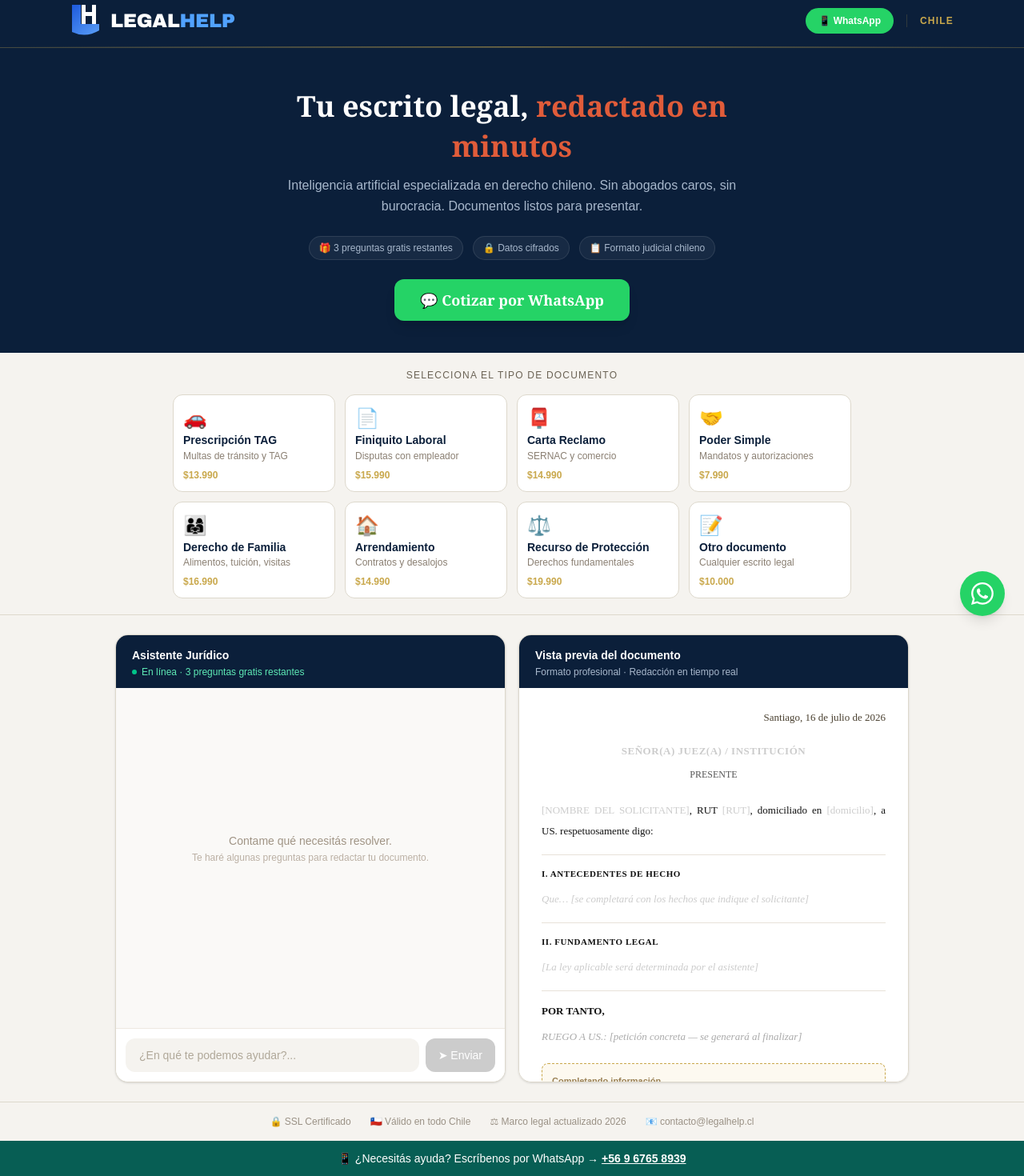
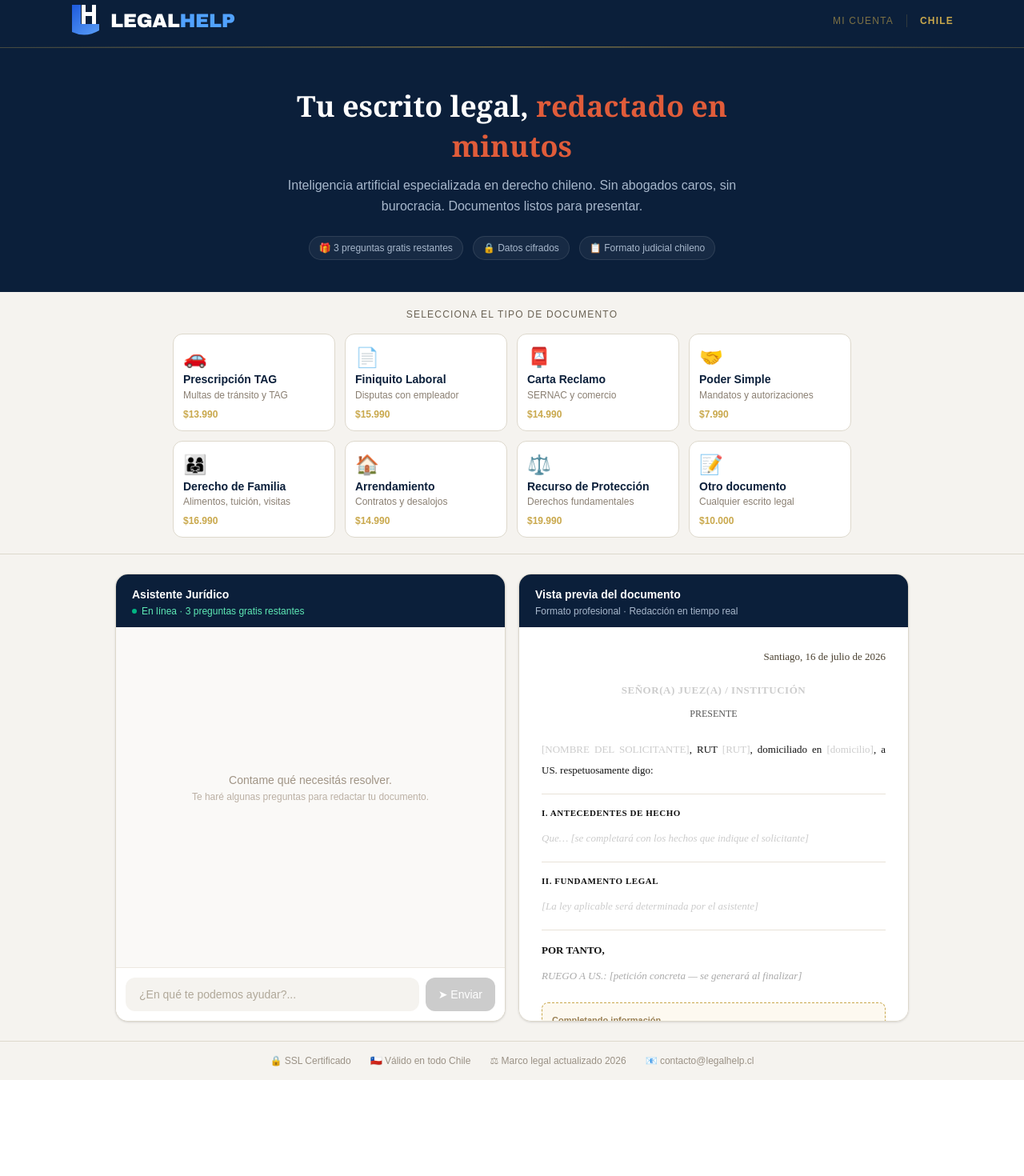
Before and after one commit to consmarbella/legalhelp-chile, a Next.js app: page / in a window 1280 px wide. Shown: the part 6-1476 px from the top of the page at 80% size. After the commit the page ends 1356 px from the top, so only its background shows below. Built offline with nearby package versions, Linux system fonts and the light colour scheme.

Commit message:
fix: remueve WhatsApp de todas las paginas

```diff
--- a/app/layout.tsx
+++ b/app/layout.tsx
@@ -77,32 +77,6 @@
           }}
         />
         {children}
-
-        {/* WhatsApp Floating Button */}
-        <a
-          href="https://wa.me/56967658939?text=Hola%20LegalHelp%2C%20quiero%20generar%20un%20documento%20legal"
-          target="_blank"
-          rel="noopener noreferrer"
-          className="fixed bottom-6 right-6 z-50 bg-[#25D366] w-14 h-14 rounded-full flex items-center justify-center text-white shadow-lg hover:bg-[#20ba5a] transition-colors hover:scale-110"
-          aria-label="Contactar por WhatsApp"
-        >
-          <svg xmlns="http://www.w3.org/2000/svg" width="28" height="28" fill="currentColor" viewBox="0 0 16 16">
-            <path d="M13.601 2.326A7.854 7.854 0 0 0 7.994 0C3.627 0 .068 3.558.064 7.926c0 1.399.366 2.76 1.057 3.965L0 16l4.204-1.102a7.933 7.933 0 0 0 3.79.965h.004c4.368 0 7.926-3.558 7.93-7.93A7.898 7.898 0 0 0 13.6 2.326zM7.994 14.521a6.573 6.573 0 0 1-3.356-.92l-.24-.144-2.494.654.666-2.433-.156-.251a6.56 6.56 0 0 1-1.007-3.505c0-3.626 2.957-6.584 6.591-6.584a6.56 6.56 0 0 1 4.66 1.931 6.557 6.557 0 0 1 1.928 4.66c-.004 3.639-2.961 6.592-6.592 6.592zm3.615-4.934c-.197-.099-1.17-.578-1.353-.646-.182-.065-.315-.099-.445.099-.133.197-.513.646-.627.775-.114.133-.232.148-.43.05-.197-.1-.836-.308-1.592-.985-.59-.525-.985-1.175-1.103-1.372-.114-.198-.011-.304.088-.403.087-.088.197-.232.296-.346.1-.114.133-.198.198-.33.065-.134.034-.248-.015-.347-.05-.099-.445-1.076-.612-1.47-.16-.389-.323-.335-.445-.34-.114-.007-.247-.007-.38-.007a.729.729 0 0 0-.529.247c-.182.198-.691.677-.691 1.654 0 .977.71 1.916.81 2.049.098.133 1.394 2.132 3.383 2.992.47.205.84.326 1.129.418.475.152.904.129 1.246.08.38-.058 1.171-.48 1.338-.943.164-.464.164-.86.114-.943-.049-.084-.182-.133-.38-.232z"/>
-          </svg>
-        </a>
-
-        {/* WhatsApp bar at bottom of every page */}
-        <div className="bg-[#075e54] text-white text-center py-3 px-4 text-sm">
-          <span>📱 ¿Necesitás ayuda? Escríbenos por WhatsApp → </span>
-          <a
-            href="https://wa.me/56967658939?text=Hola%20LegalHelp%2C%20quiero%20generar%20un%20documento%20legal"
-            target="_blank"
-            rel="noopener noreferrer"
-            className="font-bold underline hover:text-[#25D366]"
-          >
-            +56 9 6765 8939
-          </a>
-        </div>
       </body>
     </html>
   );
--- a/app/p/[slug]/page.tsx
+++ b/app/p/[slug]/page.tsx
@@ -95,17 +95,7 @@
         <Link href="/" className="text-white font-bold text-lg tracking-tight">
           ⚖️ LegalHelp Chile
         </Link>
-        <div className="flex items-center gap-3">
-          <span className="text-[#c9a84c] text-xs font-medium hidden sm:block">🇨🇱 Documentos legales al instante</span>
-          <a
-            href={`https://wa.me/56967658939?text=Hola%20LegalHelp%2C%20vengo%20de%20${slug}%20y%20quiero%20un%20documento`}
-            target="_blank"
-            rel="noopener noreferrer"
-            className="bg-[#25D366] text-white text-xs px-3 py-1.5 rounded-full font-bold hover:bg-[#20ba5a] transition-colors"
-          >
-            📱 WhatsApp
-          </a>
-        </div>
+        <span className="text-[#c9a84c] text-xs font-medium">🇨🇱 Documentos legales al instante</span>
       </nav>
 
       {/* HERO */}
@@ -138,17 +128,6 @@
           ))}
         </div>
 
-        {/* WhatsApp CTA */}
-        <div className="mt-6">
-          <a
-            href={`https://wa.me/56967658939?text=Hola%20LegalHelp%2C%20necesito%20un%20documento%20de%20${encodeURIComponent(data.categoria)}%20en%20${encodeURIComponent(data.variable)}`}
-            target="_blank"
-            rel="noopener noreferrer"
-            className="inline-block bg-[#25D366] text-white font-bold px-8 py-3 rounded-xl text-lg hover:bg-[#20ba5a] transition-colors shadow-lg hover:shadow-xl"
-          >
-            💬 Cotizar por WhatsApp
-          </a>
-        </div>
       </div>
 
       {/* CHAT SECTION */}
--- a/app/page.tsx
+++ b/app/page.tsx
@@ -332,14 +332,7 @@
             </div>
           </div>
           <div className="flex items-center gap-4" style={{ fontFamily: 'sans-serif' }}>
-            <a
-              href="https://wa.me/56967658939?text=Hola%20LegalHelp%2C%20quiero%20generar%20un%20documento"
-              target="_blank"
-              rel="noopener noreferrer"
-              className="bg-[#25D366] text-white text-xs px-4 py-2 rounded-full font-bold hover:bg-[#20ba5a] transition-colors"
-            >
-              📱 WhatsApp
-            </a>
+            <span className="text-[#c9a84c]/60 text-xs uppercase tracking-widest">Mi cuenta</span>
             <div className="w-px h-4 bg-[#c9a84c]/20" />
             <span className="text-[#c9a84c] text-xs font-semibold uppercase tracking-widest">Chile</span>
           </div>
@@ -363,16 +356,6 @@
               '🔒 Datos cifrados','📋 Formato judicial chileno'].map(b => (
               <span key={b} className="bg-white/5 border border-white/10 text-[#a8b8cc] px-3 py-1.5 rounded-full">{b}</span>
             ))}
-          </div>
-          <div className="mt-6">
-            <a
-              href="https://wa.me/56967658939?text=Hola%20LegalHelp%2C%20quiero%20generar%20un%20documento"
-              target="_blank"
-              rel="noopener noreferrer"
-              className="inline-block bg-[#25D366] text-white font-bold px-8 py-3 rounded-xl text-lg hover:bg-[#20ba5a] transition-colors shadow-lg"
-            >
-              💬 Cotizar por WhatsApp
-            </a>
           </div>
         </div>
       </div>
```
